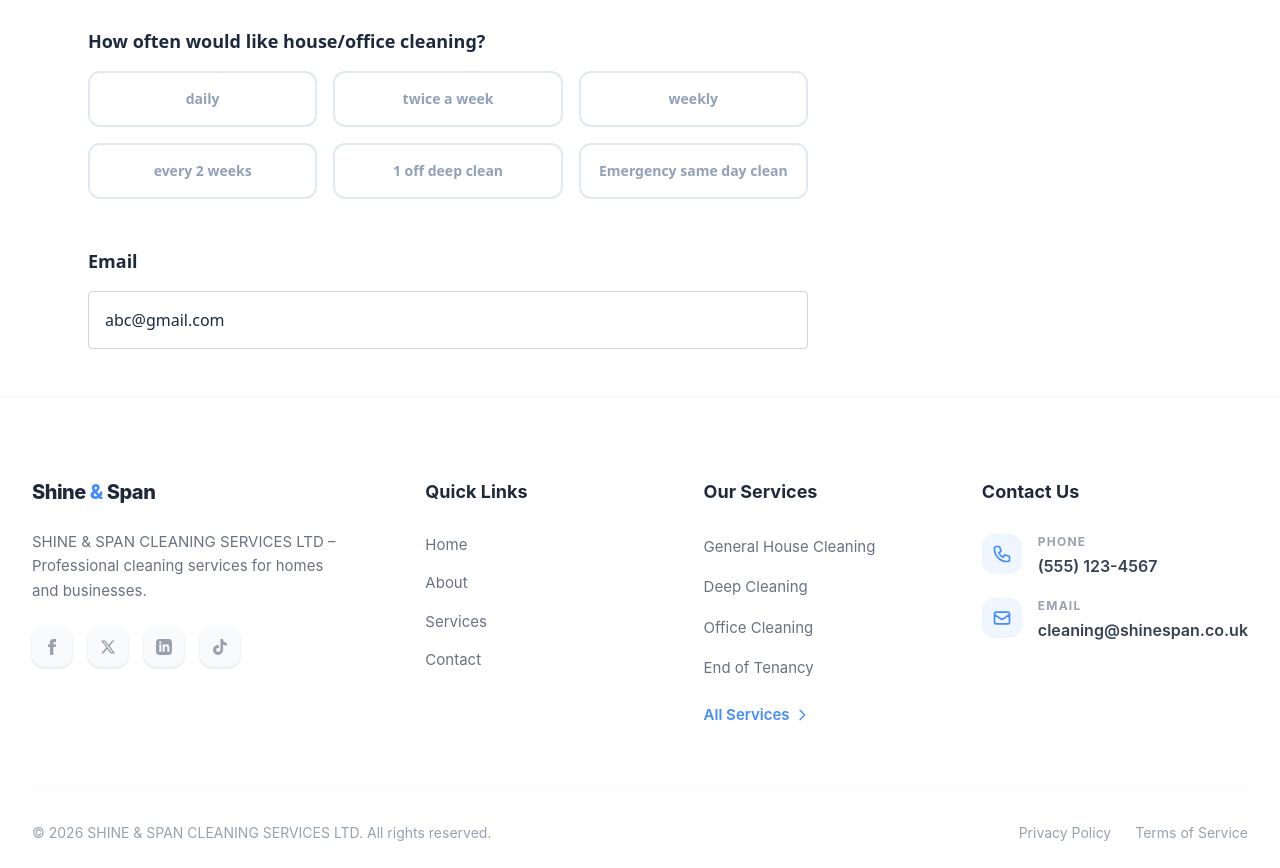
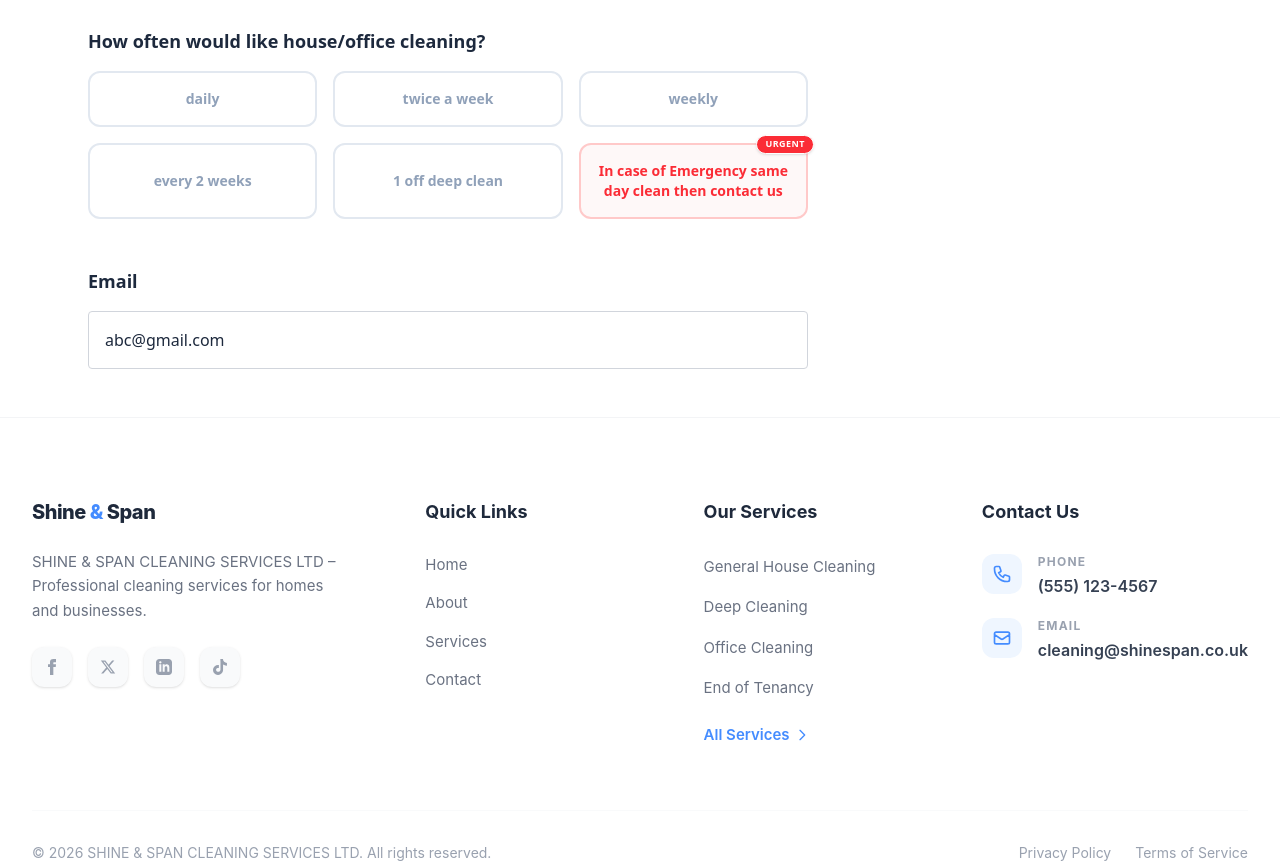
Before and after one commit to asim007464/Shine-Span-project, a React (Vite) app: page /register in a window 1280 px wide. Shown: the part 1640-2508 px from the top of the page. Built offline with nearby package versions, Linux system fonts and the light colour scheme.

Commit message:
fix some more issues again04

```diff
--- a/src/pages/Register.jsx
+++ b/src/pages/Register.jsx
@@ -292,21 +292,38 @@ const Register = () => {
                         "weekly",
                         "every 2 weeks",
                         "1 off deep clean",
-                        "Emergency same day clean",
-                      ].map((h) => (
+                        "In case of  Emergency same day clean then contact us", // Shortened for cleaner UI
+                      ].map((h) => {
+                        const isEmergency = h
+                          .toLowerCase()
+                          .includes("emergency");
+
+                        return (
                           <button
                             key={h}
                             type="button"
                             onClick={() => updateData({ frequency: h })}
-                          className={`p-4 rounded-xl border-2 font-bold transition-all text-sm ${
+                            className={`relative p-4 rounded-xl border-2 font-bold transition-all text-sm flex items-center justify-center ${
                               formData.frequency === h
-                              ? "border-blue-600 bg-blue-50 text-blue-600"
-                              : "border-slate-200 text-slate-400 hover:border-slate-200"
+                                ? isEmergency
+                                  ? "border-red-600 bg-red-600 text-white shadow-lg shadow-red-200" // Emergency Active
+                                  : "border-blue-600 bg-blue-50 text-blue-600" // Normal Active
+                                : isEmergency
+                                  ? "border-red-200 text-red-500 bg-red-50/50 hover:border-red-500 hover:bg-red-50" // Emergency Idle
+                                  : "border-slate-200 text-slate-400 hover:border-slate-200" // Normal Idle
                             }`}
                           >
-                          {h}
+                            <span className="text-center">{h}</span>
+
+                            {/* Pulsing "Urgent" label instead of an icon */}
+                            {isEmergency && formData.frequency !== h && (
+                              <span className="absolute -top-2.5 -right-2 bg-red-500 text-white text-[9px] uppercase tracking-wider px-2 py-0.5 rounded-full animate-pulse shadow-sm border border-white">
+                                Urgent
+                              </span>
+                            )}
                           </button>
-                      ))}
+                        );
+                      })}
                     </div>
                   </div>
                 </Section>
```
Lines whose indentation alone changed are shown as unchanged.
